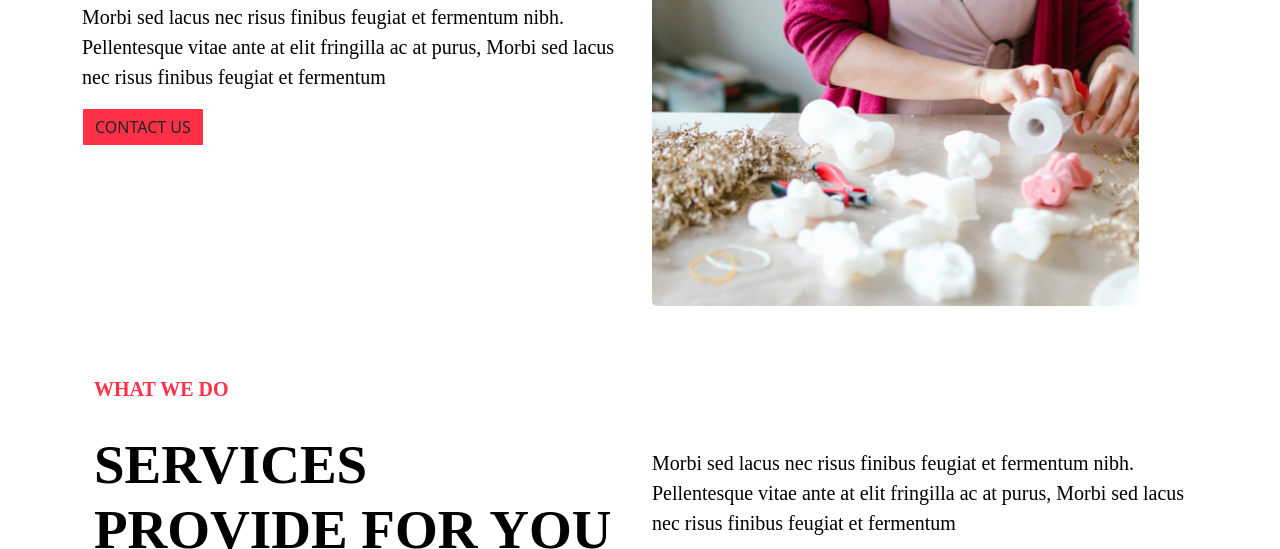
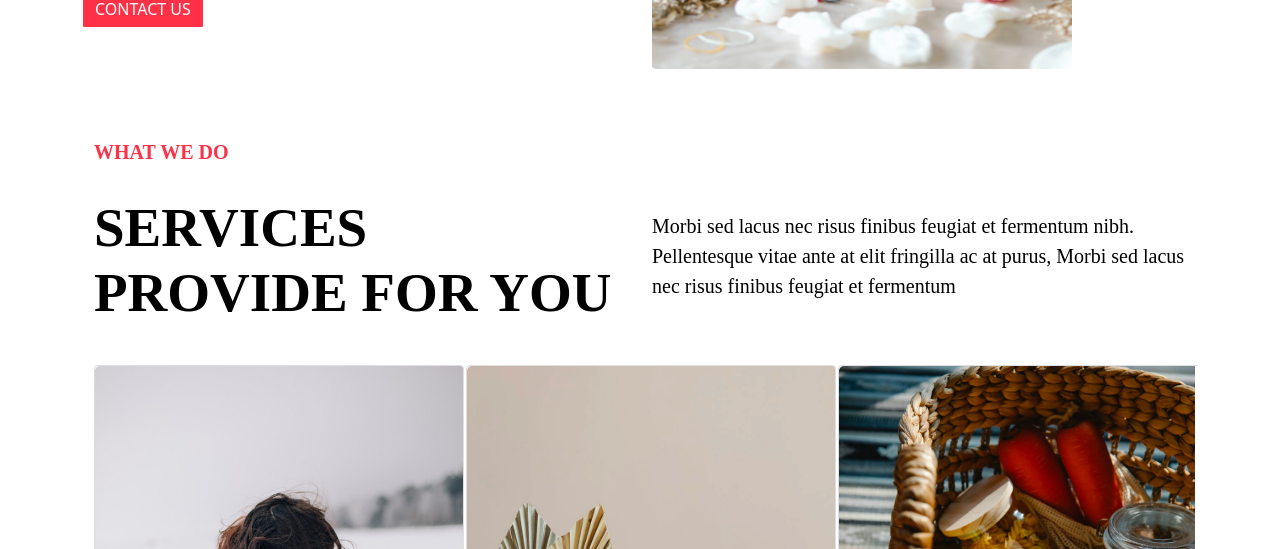
Before and after one commit to Rinku9172/Fyle_Assignment.github.io, a plain HTML site: page index.html in a window 1280 px wide. Shown: the part 551-1100 px from the top of the page. Drawn offline with nearby package versions, Linux system fonts and the light colour scheme.

Commit message:
Update style.css

```diff
--- a/style.css
+++ b/style.css
@@ -19,8 +19,8 @@
 }
 
 .firstImg {
-  width: auto;
-  height: auto;
+  width: 420px;
+  height: 500px;
 }
 .fade-in {
   opacity: 0;
@@ -44,6 +44,7 @@
   background: #ff3147 0% 0% no-repeat padding-box;
   border-radius: 2px;
   opacity: 1;
+  color: white;
 }
 .modal-title {
   color: #2d3142;
```
